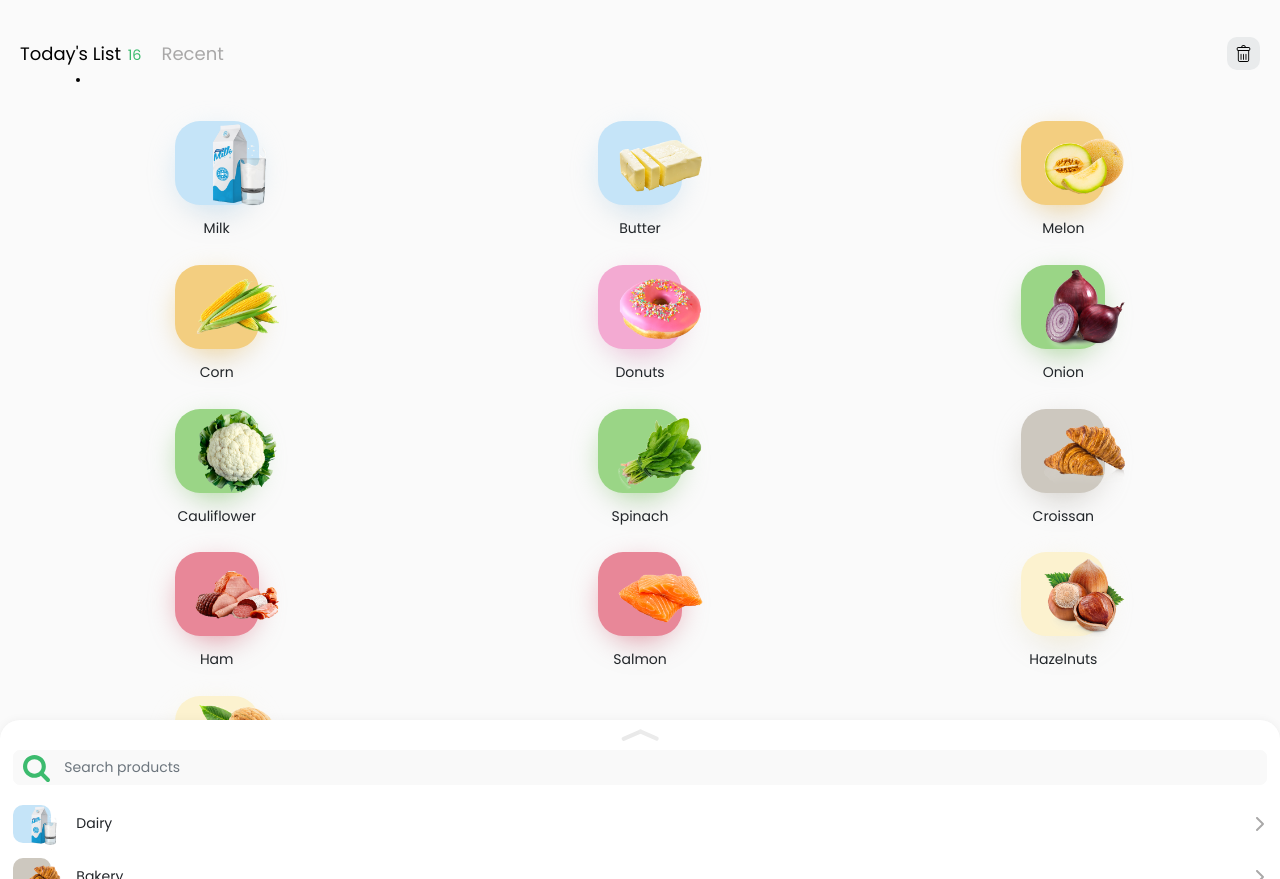
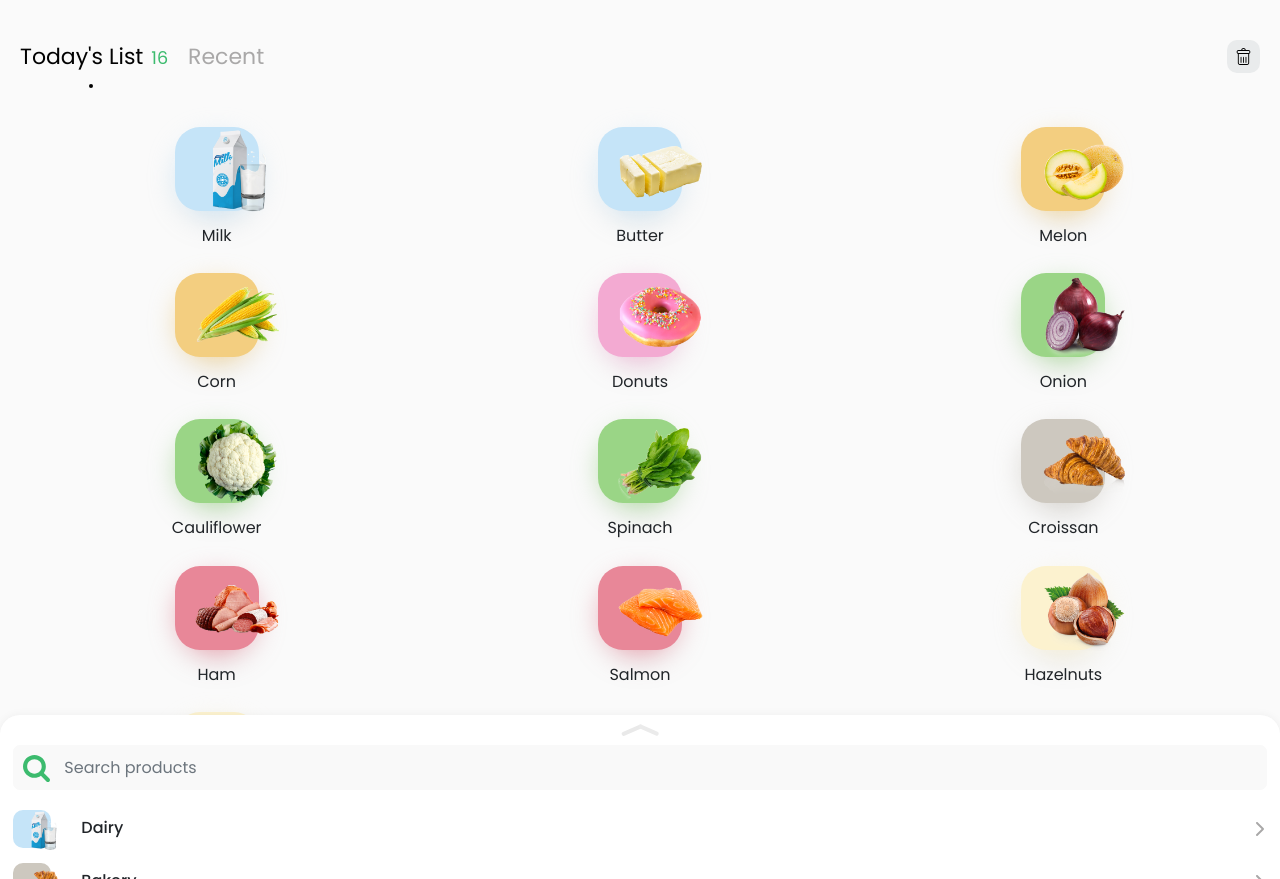
Before and after one commit to lena-ts/tobuy-test, a website: page index.html in a window 1280 px wide. Drawn offline with Linux system fonts and the light colour scheme.

Commit message:
style update

```diff
--- a/scss/styles.scss
+++ b/scss/styles.scss
@@ -55,7 +55,7 @@ body {
 		padding: 0;
 		margin-right: 20px;
 		font-weight: 400;
-		font-size: 18px;
+		font-size: 22px;
 		background: transparent;
 
 		&.active {
@@ -124,7 +124,7 @@ body {
 	top: 58px;
 	right: 0;
 	z-index: 1;
-	font-size: 16px;
+	font-size: 18px;
 	min-width: 190px;
 	display: none;
 
@@ -191,7 +191,7 @@ body {
 
 			h4 {
 				font-weight: normal;
-				font-size: 14px;
+				font-size: 16px;
 			}
 		}
 	}
@@ -213,7 +213,7 @@ body {
 .footer-panel {
 	position: fixed;
 	background: white;
-	top: calc(100% - 80px);
+	top: calc(100% - 85px);
 	left: 0;
 	width: 100%;
 	@include border-radius(20px);
@@ -237,7 +237,9 @@ body {
 		border-color: $color-gray-light;
 		@include border-radius(7px);
 		padding-left: 50px;
-		font-size: 14px;
+		font-size: 16px;
+		line-height: 45px;
+		min-height: 45px;
 	}
 
 	.search {
@@ -245,7 +247,7 @@ body {
 		&:before {
 			content: "";
 			position: absolute;
-			top: 5px;
+			top: 10px;
 			left: 10px;
 			display: block;
 			width: 27px;
@@ -275,7 +277,7 @@ body {
 	>div {
 		display: inline-block;
 		@include border-radius(10px);
-		margin-right: 25px;
+		margin-right: 30px;
 		position: relative;
 		width: 38px;
 		height: 38px;
@@ -292,9 +294,9 @@ body {
 	}
 	h4 {
 		display: inline-block;
-		font-size: 14px;
+		font-size: 16px;
 		cursor: pointer;
-		font-weight: 400;
+		font-weight: 500;
 	}
 
 	&[data-category="fish"] {
```
Also changed, not shown: scss/styles.css.
